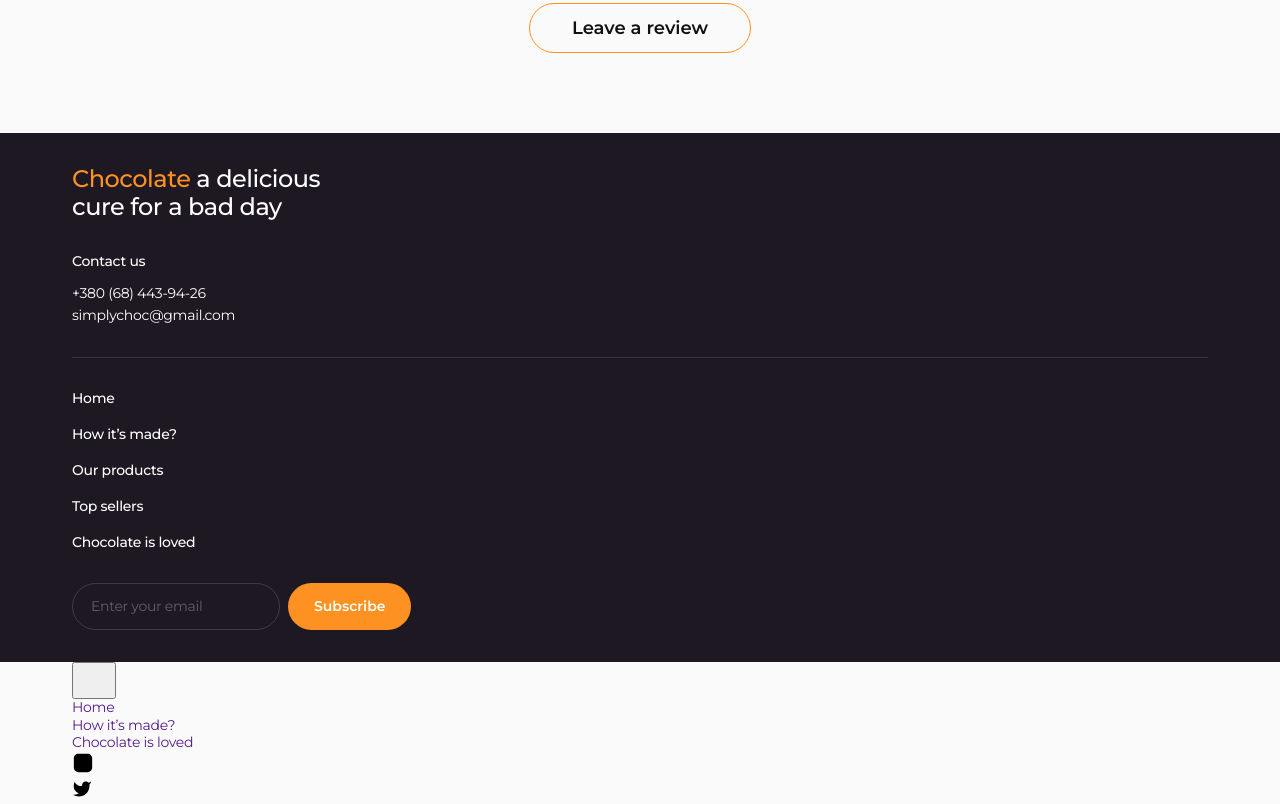
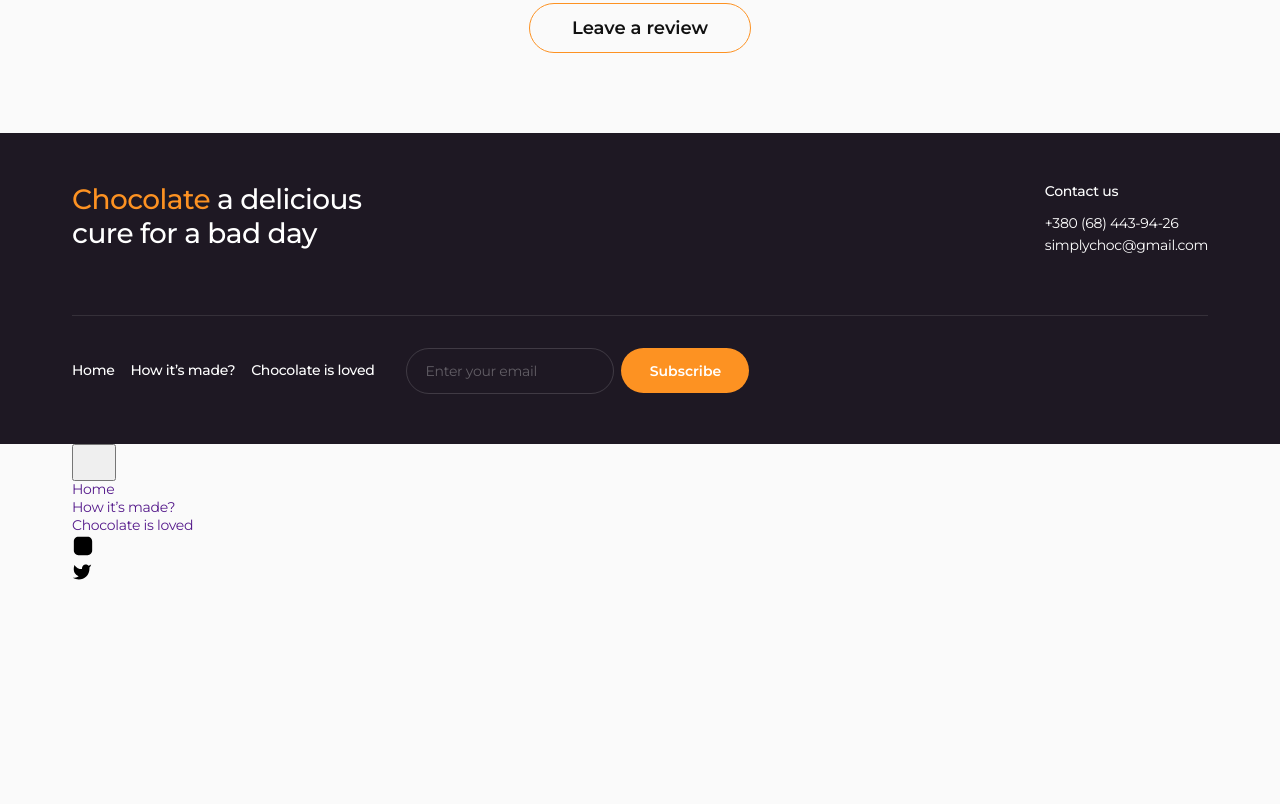
Before and after one commit to d3nnys/simply-chocolate, a plain HTML site: page index.html in a window 1280 px wide. Shown: the part 3894-4698 px from the top of the page. After the commit the page ends 4481 px from the top, so only its background shows below. Drawn offline with nearby package versions, Linux system fonts and the light colour scheme.

Commit message:
footer tablet

```diff
--- a/css/styles.css
+++ b/css/styles.css
@@ -748,8 +748,9 @@ img {
 }
 
 .about-list-item {
-  /* margin-bottom: 0; */
-  width: calc((100% - 32px) / 2);
+  @media screen and (min-width: 736px) {
+    width: calc((100% - 32px) / 2);
+  }
 }
 
 @media screen and (max-width: 735px) {
@@ -1287,6 +1288,17 @@ img {
 .page-footer {
   padding: 32px 0;
   background-color: #1e1823;
+
+  @media screen and (min-width: 736px) {
+    padding: 50px 0;
+  }
+}
+
+.footer-title-box {
+  @media screen and (min-width: 736px) {
+    display: flex;
+    justify-content: space-between;
+  }
 }
 
 .footer-title {
@@ -1298,6 +1310,11 @@ img {
   max-width: 300px;
   margin-bottom: 32px;
   color: #fff;
+
+  @media screen and (min-width: 736px) {
+    font-size: 28px;
+    line-height: 1.21;
+  }
 }
 
 .footer-custom-title {
@@ -1306,14 +1323,19 @@ img {
   line-height: 1.17;
   letter-spacing: -0.02em;
   color: #fd9222;
+
+  @media screen and (min-width: 736px) {
+    font-size: 28px;
+    line-height: 1.21;
+  }
 }
 
 /* .footer-address {
 }
 .footer-address-list {
-} */
+}*/
 
-.footer-address-list::after {
+.box-after::after {
   display: block;
   content: '';
   width: 100%;
@@ -1343,15 +1365,31 @@ img {
   line-height: 1.28;
   letter-spacing: -0.02em;
   color: #ffffff;
+  transition: color 250ms cubic-bezier(0.4, 0, 0.2, 1);
+
+  &:focus,
+  &:hover {
+    color: #fd9222;
+  }
 }
 
 /* .footer-address-list-item-link {
+}*/
+
+.footer-nav {
+  @media screen and (min-width: 736px) {
+    margin-right: 32px;
+  }
 }
-.footer-nav {
-} */
 
 .footer-nav-list {
   margin-bottom: 32px;
+
+  @media screen and (min-width: 736px) {
+    display: flex;
+    gap: 16px;
+    margin-bottom: 0;
+  }
 }
 
 .footer-nav-list-item a {
@@ -1361,18 +1399,37 @@ img {
   line-height: 1.14;
   letter-spacing: -0.02em;
   color: #ffffff;
+  transition: color 250ms cubic-bezier(0.4, 0, 0.2, 1);
+
+  &:focus,
+  &:hover {
+    color: #fd9222;
+  }
+
+  @media screen and (min-width: 736px) {
+    padding: 14px 0;
+  }
 }
 
-.footer-nav-list-item:not(:last-child) {
-  margin-bottom: 18px;
+.hidden {
+  @media screen and (min-width: 736px) {
+    display: none;
+  }
+}
+
+@media screen and (max-width: 735px) {
+  .footer-nav-list-item:not(:last-child) {
+    margin-bottom: 18px;
+  }
 }
 
 .footer-form {
   display: flex;
   gap: 8px;
-}
 
-.footer-form-label {
+  @media screen and (min-width: 736px) {
+    gap: 7px;
+  }
 }
 
 .footer-form-label-input {
@@ -1406,4 +1463,24 @@ img {
   padding: 14px 26px;
   border-radius: 100px;
   background-color: #fd9222;
+  transition: background-color 250ms cubic-bezier(0.4, 0, 0.2, 1),
+    color 250ms cubic-bezier(0.4, 0, 0.2, 1);
+
+  &:focus,
+  &:hover {
+    background-color: #fcf1e0;
+    color: #fd9222;
+  }
+
+  @media screen and (min-width: 736px) {
+    min-width: 128px;
+    height: 45px;
+  }
 }
+
+.nav-box {
+  @media screen and (min-width: 736px) {
+    display: flex;
+    align-items: center;
+  }
+}
--- a/index.html
+++ b/index.html
@@ -335,7 +335,7 @@
                 class="made-img"
                 src="./images/him-mobile.jpg"
                 alt="how its made"
-                width="600"
+                width="335"
                 height="400"
               />
             </picture>
@@ -408,6 +408,8 @@
     </main>
     <footer class="page-footer">
       <div class="container">
+        <div class="box-after">
+          <div class="footer-title-box">
             <h2 class="footer-title"><span class="footer-custom-title">Chocolate</span> a delicious cure for a bad day</h2>
             <address class="footer-address">
               <ul class="footer-address-list">
@@ -416,12 +418,15 @@
                 <li class="footer-address-list-item"><a class="footer-address-list-item-link" href="mailto:simplychoc@gmail.com">simplychoc@gmail.com</a></li>
               </ul>
             </address>
+          </div>
+        </div>
+        <div class="nav-box">
           <nav class="footer-nav">
             <ul class="footer-nav-list">
               <li class="footer-nav-list-item"><a class="footer-nav-list-item-link" href="">Home</a></li>
-            <li class="footer-nav-list-item"><a class="footer-nav-list-item-link" href="">How it’s made?</a></li>
-            <li class="footer-nav-list-item"><a class="footer-nav-list-item-link" href="">Our products</a></li>
-            <li class="footer-nav-list-item"><a class="footer-nav-list-item-link" href="">Top sellers</a></li>
+              <li class="footer-nav-list-item "><a class="footer-nav-list-item-link" href="">How it’s made?</a></li>
+              <li class="footer-nav-list-item hidden"><a class="footer-nav-list-item-link" href="">Our products</a></li>
+              <li class="footer-nav-list-item hidden"><a class="footer-nav-list-item-link" href="">Top sellers</a></li>
               <li class="footer-nav-list-item"><a class="footer-nav-list-item-link" href="">Chocolate is loved</a></li>
             </ul>
           </nav>
@@ -432,6 +437,7 @@
             </label>
             <button class="footer-form-btn" type="submit">Subscribe</button>
           </form>
+        </div>
       </div>
     </footer>
     <div class="mobile-menu js-menu-container">
```
Lines whose indentation alone changed are shown as unchanged.
